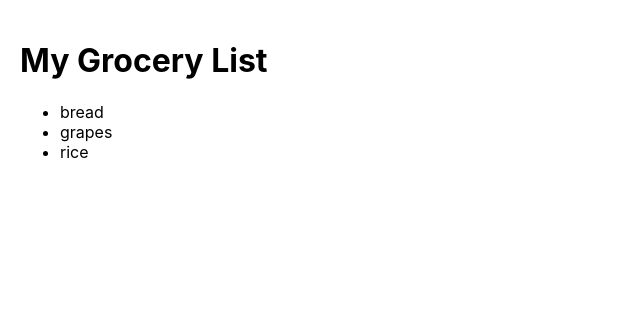
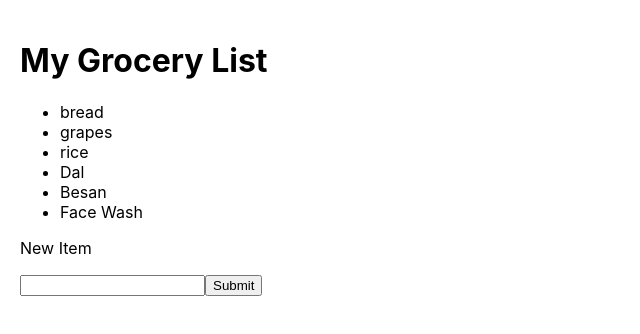
Before and after one commit to TheMohdSuhail/ReactLearning, a React (Create React App) app in the folder learn/: page / in a window 1280 px wide. Shown: the top 334 px of the page, without its empty margins (0-640 px from the left). Built offline with nearby package versions, Linux system fonts and the light colour scheme; data requests are answered from the project's data file.

Commit message:
Complete the Chapter of How To Call Web APIs with the useEffect Hook in React

```diff
--- a/learn/db.json
+++ b/learn/db.json
@@ -11,6 +11,18 @@
     {
       "id": "e8a4",
       "item": "rice"
+    },
+    {
+      "id": "d986",
+      "item": "Dal"
+    },
+    {
+      "id": "8c2a",
+      "item": "Besan"
+    },
+    {
+      "id": "6ea8",
+      "item": "Face Wash"
     }
   ]
 }
--- a/learn/src/components/App/App.js
+++ b/learn/src/components/App/App.js
@@ -1,4 +1,4 @@
-import React, {lazy, Suspense,useEffect,useReducer, useState} from 'react';
+import React, {lazy, Suspense,useEffect,useReducer,useRef, useState} from 'react';
 import Instructions from '../Instructions/Instructions.js';
 import AnimalCard from '../AnimalCard/AnimalCard.js';
 import data from './data.js';
@@ -16,7 +16,7 @@ import FormTutorial from '../FormTutorial/FormTutorial.js';
 // import RiverInformation from '../RiverInformation/RiverInformation.js';
 
 // const RiverInformation = lazy(() => import( /* webpackChunkName: "RiverInformation" */ '../RiverInformation/RiverInformation'));
-import { getList } from '../../groceriesService/list.js';
+import { getList,setItem } from '../../groceriesService/list.js';
 
 // const displayEmojiName = event => alert(event.target.id);
 // const emojis = [
@@ -54,6 +54,9 @@ const user = {
   ]
 }
 function App() {
+
+  const [alert, setAlert] = useState(false);
+
   const greeting = "greeting";
   const displayAction = false;
   const classes = useStyles()
@@ -61,17 +64,47 @@ function App() {
   const [show, toggle] = useReducer(state => !state, true);
   const [list,setList] = useState([]);
 
+  const [itemInput, setItemInput] = useState('');
+  let mounted = useRef(true);
+
   useEffect(()=>{
-    let mounted = true;
+    mounted.current = true;
+    if(list.length && !alert){
+      return;
+    }
     getList()
     .then(items=>{
-      if(mounted){
+      if(mounted.current){
         setList(items)
       }
     })
-    return () => mounted = false;
+    return () => mounted.current = false;
 
-  },[])
+  },[alert, list])
+
+  useEffect(() => {
+    if(alert) {
+    setTimeout(() => {
+      if(mounted.current){
+
+        setAlert(false);
+      }
+    }, 1000)
+    }
+   }, [alert])
+
+  const handleSubmit = (e) => {
+    e.preventDefault();
+    setItem(itemInput)
+    .then(() => {
+      if(mounted.current){
+
+        setItemInput('');
+        setAlert(true);
+      }
+    })
+   };
+
 
   return (
 
@@ -135,7 +168,14 @@ function App() {
       <ul>
         {list.map(item=><li key={item.item}>{item.item}</li>)}
       </ul>
-
+      {alert && <h2> Submit Successful</h2>}
+          <form onSubmit={handleSubmit}>
+              <label htmlFor="">
+                <p>New Item</p>
+                <input type="text" name="" id="" onChange={event => setItemInput(event.target.value)} value={itemInput} />
+              </label>
+              <button type="submit">Submit</button>
+          </form>
     </div>
   )
 }
--- a/learn/src/groceriesService/list.js
+++ b/learn/src/groceriesService/list.js
@@ -2,3 +2,14 @@ export function getList(){
     return fetch('http://localhost:3333/list')
     .then(data=> data.json())
 }
+
+export function setItem(item){
+    return fetch('http://localhost:3333/list',{
+        method:'POST',
+        headers:{
+            'Content-Type': 'application/json'
+        },
+        body:JSON.stringify({item})
+    })
+    .then(data => data.json())
+}
```
Also changed, not shown: 1 other file (tests, documents, lock files or other folders).
